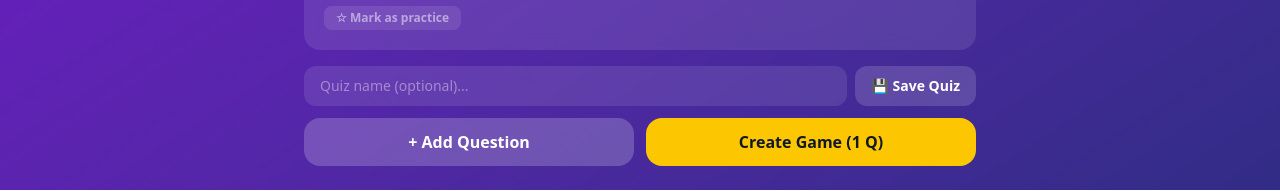
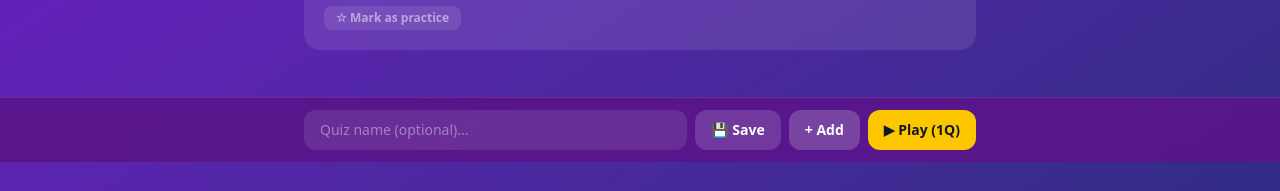
Before and after one commit to subhankarpattanayak42-blip/kahoot-clone, a React (Vite) app: page /host/create in a window 1280 px wide. Shown: the part 638-829 px from the top of the page. Built offline with nearby package versions, Linux system fonts and the light colour scheme; no server answers.

Commit message:
Sticky bottom bar on CreateQuiz with save name, save, add, and play buttons
Always visible regardless of how many questions are loaded.

```diff
--- a/src/pages/host/CreateQuiz.jsx
+++ b/src/pages/host/CreateQuiz.jsx
@@ -193,7 +193,7 @@ export default function CreateQuiz() {
   }
 
   return (
-    <div className="min-h-screen bg-gradient-to-br from-purple-700 to-indigo-900 p-6">
+    <div className="min-h-screen bg-gradient-to-br from-purple-700 to-indigo-900 p-6 pb-32">
       <div className="max-w-2xl mx-auto">
         <h1 className="text-white font-black text-3xl mb-6">Create Your Quiz</h1>
 
@@ -344,9 +344,11 @@ export default function CreateQuiz() {
 
         {error && <p className="text-red-300 text-sm mb-3">{error}</p>}
         {saveMsg && <p className="text-green-300 text-sm mb-3">✓ {saveMsg}</p>}
+      </div>
 
-        {/* Save Quiz Row */}
-        <div className="flex gap-2 mb-3">
+      {/* Sticky bottom bar — always visible */}
+      <div className="fixed bottom-0 left-0 right-0 bg-purple-900/95 backdrop-blur border-t border-white/10 px-4 py-3 z-50">
+        <div className="max-w-2xl mx-auto flex gap-2">
           <input
             className="flex-1 bg-white/10 text-white placeholder-white/40 rounded-xl px-4 py-2.5 outline-none focus:ring-2 focus:ring-yellow-400/50 text-sm"
             placeholder="Quiz name (optional)..."
@@ -358,20 +360,16 @@ export default function CreateQuiz() {
             onClick={handleSaveQuiz}
             disabled={saving}
             className="bg-white/15 text-white font-bold text-sm px-4 py-2.5 rounded-xl hover:bg-white/25 transition disabled:opacity-50 whitespace-nowrap"
-          >{saving ? 'Saving...' : '💾 Save Quiz'}</button>
-        </div>
-
-        {/* Create / Add Question Row */}
-        <div className="flex gap-3">
+          >{saving ? '...' : '💾 Save'}</button>
           <button
             onClick={() => setQuestions(qs => [...qs, BLANK_QUESTION()])}
-            className="flex-1 bg-white/20 text-white font-bold py-3 rounded-2xl hover:bg-white/30 transition"
-          >+ Add Question</button>
+            className="bg-white/20 text-white font-bold text-sm px-4 py-2.5 rounded-xl hover:bg-white/30 transition whitespace-nowrap"
+          >+ Add</button>
           <button
             onClick={handleCreate}
             disabled={loading}
-            className="flex-1 bg-yellow-400 text-gray-900 font-bold py-3 rounded-2xl hover:bg-yellow-300 transition disabled:opacity-50"
-          >{loading ? 'Creating...' : `Create Game (${questions.length} Q)`}</button>
+            className="bg-yellow-400 text-gray-900 font-bold text-sm px-4 py-2.5 rounded-xl hover:bg-yellow-300 transition disabled:opacity-50 whitespace-nowrap"
+          >{loading ? '...' : `▶ Play (${questions.length}Q)`}</button>
         </div>
       </div>
     </div>
```
